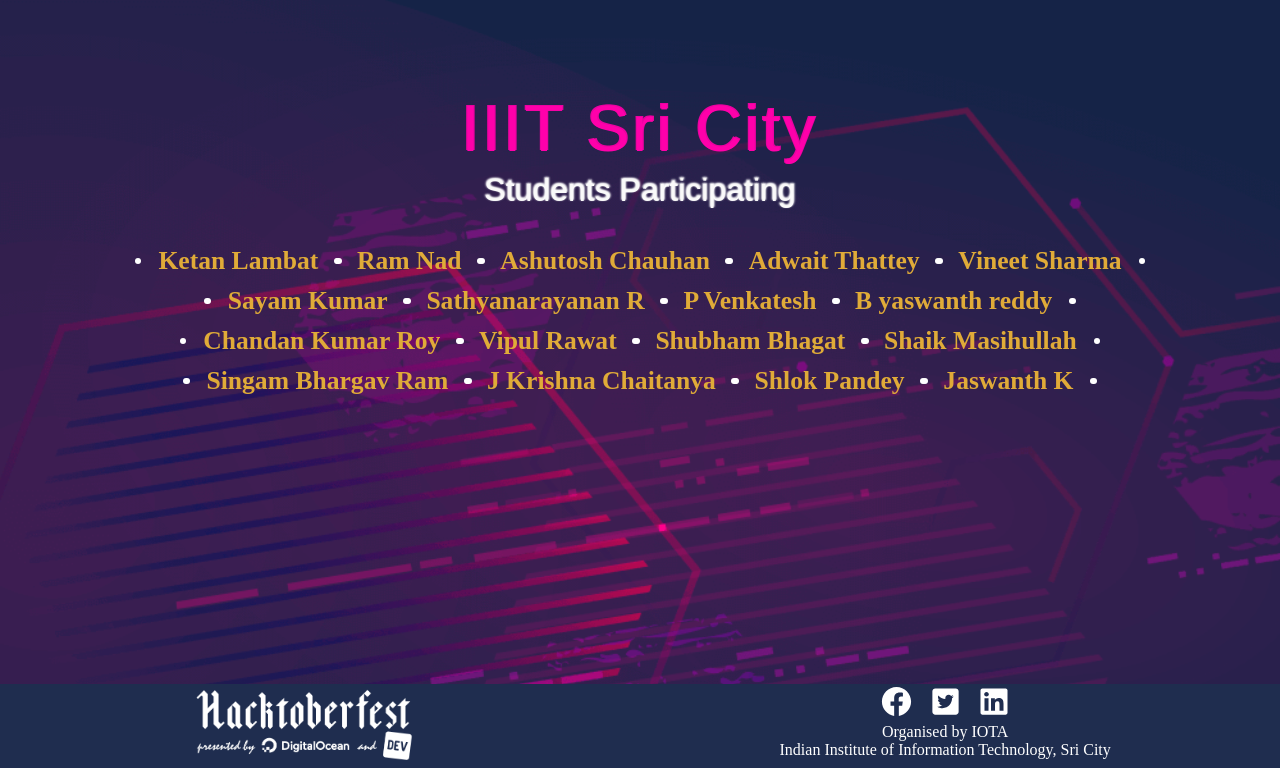
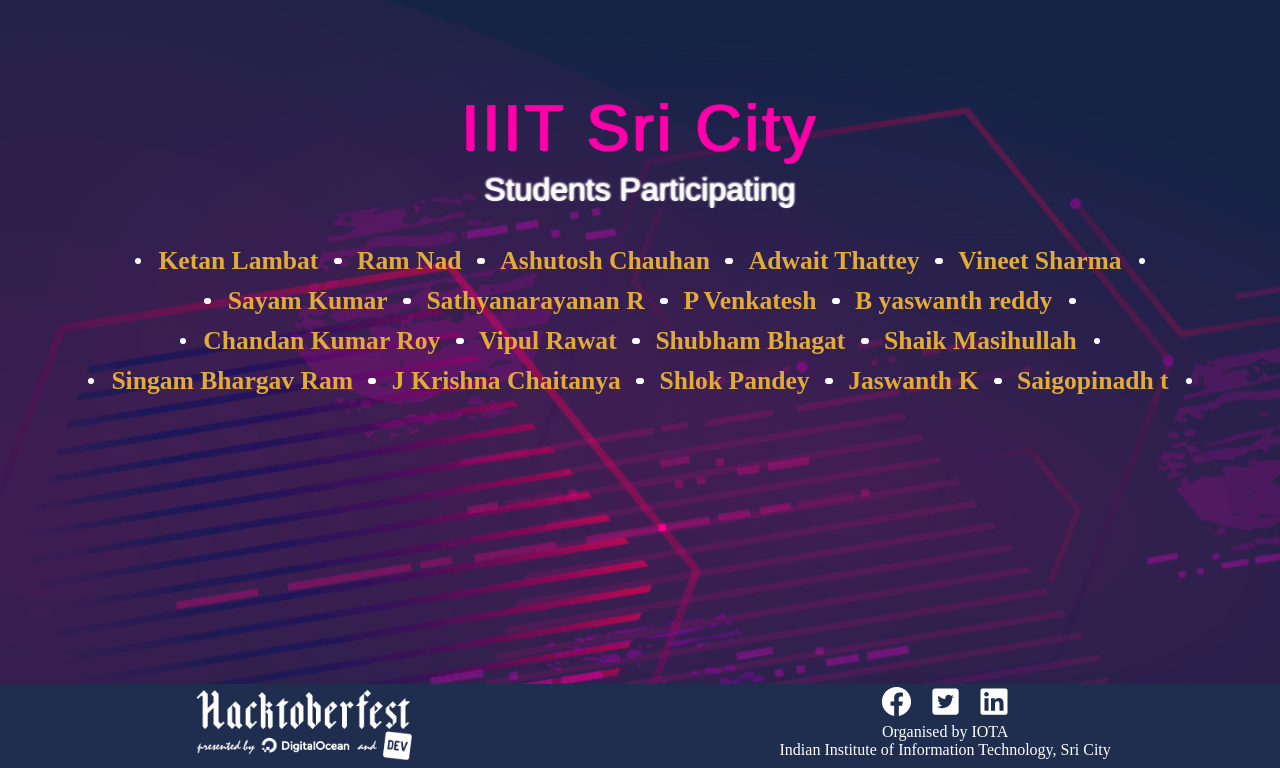
Before and after one commit to Project-Club-IIITS/hacktoberfest2019-participants, a Jekyll site: the page index.html, which Jekyll copies as it is, in a window 1280 px wide, cut to the strip 132-900 px from the top of the page. Built offline with Jekyll 4.4.1, drawn with Linux system fonts in a browser that asks for light colours; some web fonts are replaced.

Commit message:
my name added

```diff
--- a/index.html
+++ b/index.html
@@ -63,6 +63,7 @@
                 <li><a href="https://github.com/chaitanya531">J Krishna Chaitanya</a></li>
                 <li><a href="https://github.com/b30wulffz">Shlok Pandey</a></li>
                 <li><a href="https://github.com/JazzKriss21">Jaswanth K</a></li>
+		<li><a href="https://github.com/gopinadh546">Saigopinadh t</a></li>
 
             </ul>
         </div>
```
